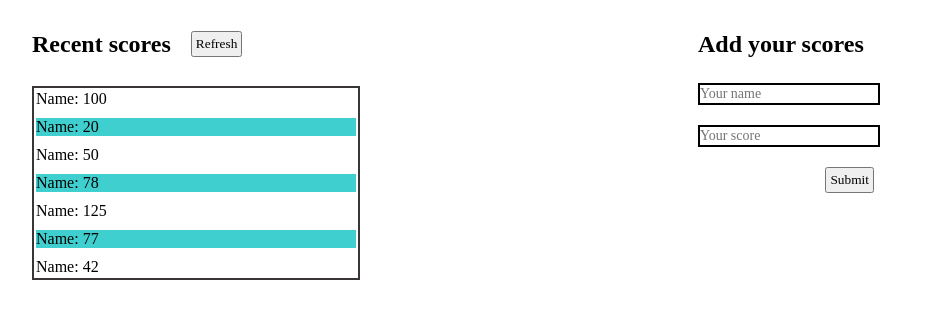
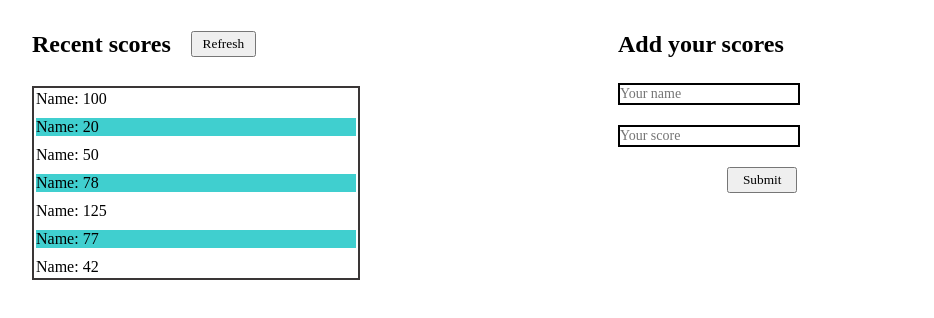
Before and after one commit to Itswali/Leaderboard, a website built with webpack: page src/index.html in a window 1280 px wide. Shown: the part 74-392 px from the top of the page, without its empty margins (0-934 px from the left). Built offline with nearby package versions, Linux system fonts and the light colour scheme.

Commit message:
followed the design provided by microverse

```diff
--- a/src/style.css
+++ b/src/style.css
@@ -31,7 +31,7 @@ h1 {
 }
 
 #actions button {
-  width: max-content;
+  width: 65px;
   height: max-content;
   padding: 3px;
 }
@@ -54,7 +54,7 @@ h1 {
   display: flex;
   flex-direction: column;
   gap: 25px;
-  padding: 3vh 50vh 1vh 0;
+  padding: 3vh 60vh 1vh 0;
 }
 
 #form {
@@ -70,8 +70,8 @@ h1 {
 }
 
 #form ul button {
-  width: max-content;
+  width: 70px;
   height: max-content;
   padding: 3px;
-  margin-left: 70%;
+  margin-left: 60%;
 }
```
